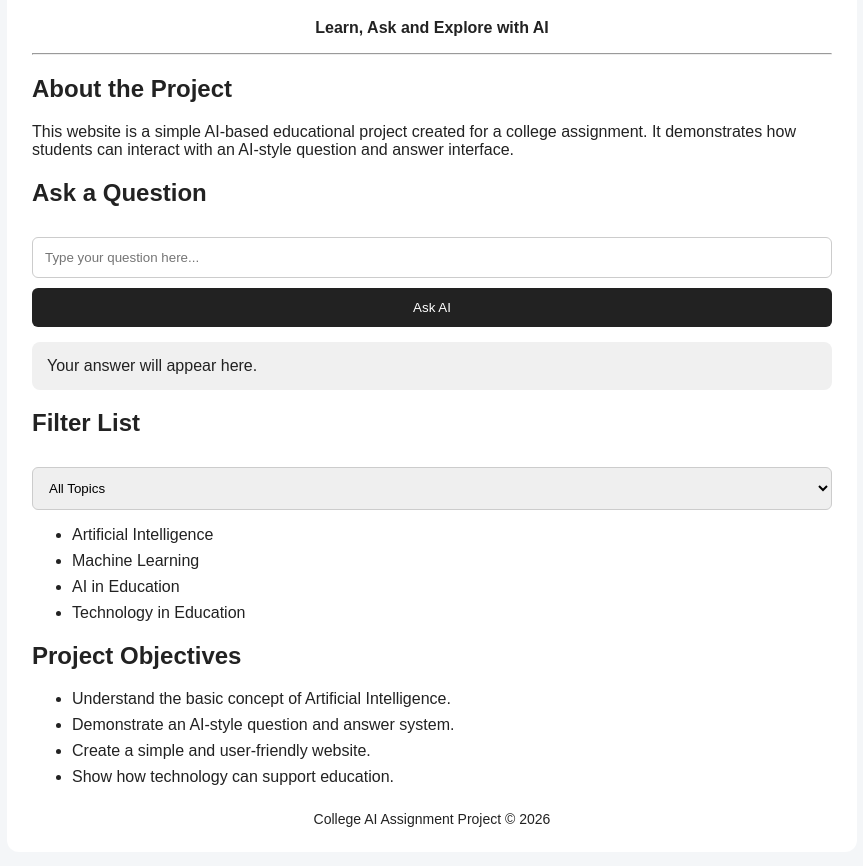
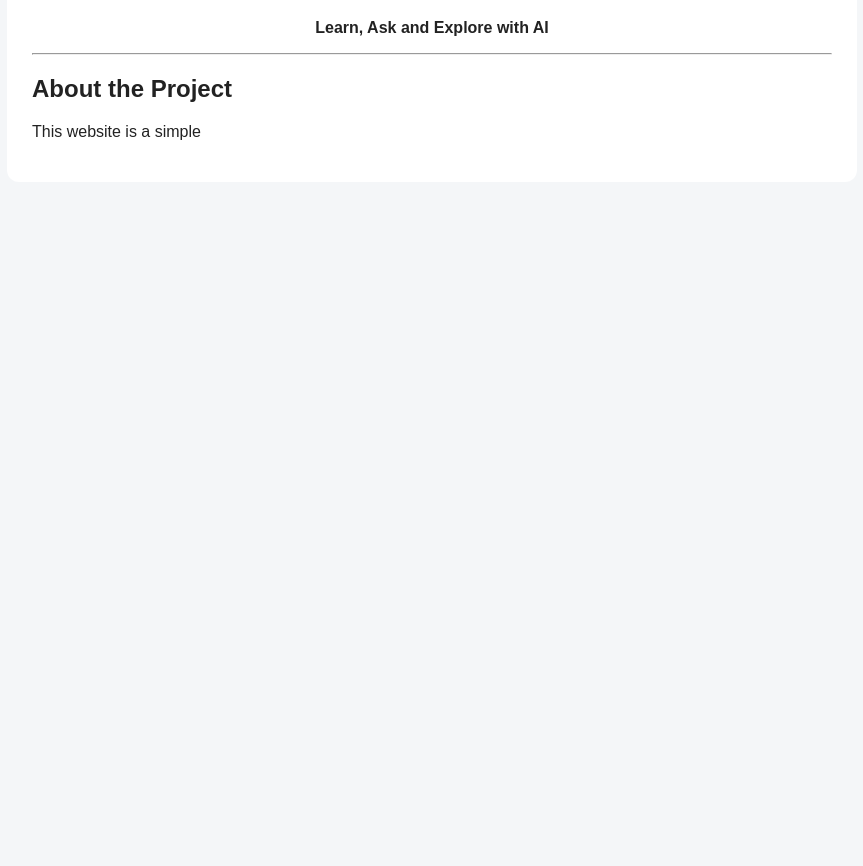
Before and after one commit to mohammedaiyan8073-jpg/college-ai-assistant, a plain HTML site: page index.html in a window 1280 px wide. Shown: the part 106-972 px from the top of the page, without its empty margins (208-1071 px from the left). After the commit the page ends 800 px from the top, so only its background shows below. Drawn offline with Linux system fonts and the light colour scheme.

Commit message:
Update index.html

```diff
--- a/index.html
+++ b/index.html
@@ -83,98 +83,4 @@
   <h2>About the Project</h2>
 
   <p>
-    This website is a simple AI-based educational project created for a
-    college assignment. It demonstrates how students can interact with
-    an AI-style question and answer interface.
-  </p>
-
-  <h2>Ask a Question</h2>
-
-  <input
-    type="text"
-    id="question"
-    placeholder="Type your question here..."
-  >
-
-  <button onclick="askAI()">Ask AI</button>
-
-  <div class="answer" id="answer">
-    Your answer will appear here.
-  </div>
-
-  <h2>Filter List</h2>
-
-  <select id="filter" onchange="filterTopics()">
-    <option value="all">All Topics</option>
-    <option value="ai">Artificial Intelligence</option>
-    <option value="education">Education</option>
-  </select>
-
-  <ul id="topicList">
-    <li data-topic="ai">Artificial Intelligence</li>
-    <li data-topic="ai">Machine Learning</li>
-    <li data-topic="education">AI in Education</li>
-    <li data-topic="education">Technology in Education</li>
-  </ul>
-
-  <h2>Project Objectives</h2>
-
-  <ul>
-    <li>Understand the basic concept of Artificial Intelligence.</li>
-    <li>Demonstrate an AI-style question and answer system.</li>
-    <li>Create a simple and user-friendly website.</li>
-    <li>Show how technology can support education.</li>
-  </ul>
-
-  <footer>
-    College AI Assignment Project © 2026
-  </footer>
-
-</div>
-
-<script>
-function askAI() {
-  const question = document.getElementById("question").value.trim();
-  const answer = document.getElementById("answer");
-
-  if (question === "") {
-    answer.textContent = "Please type a question first.";
-    return;
-  }
-
-  const q = question.toLowerCase();
-
-  if (q.includes("what is ai") || q.includes("artificial intelligence")) {
-    answer.textContent =
-      "Artificial Intelligence (AI) is technology that enables computers to perform tasks that normally require human intelligence, such as learning, problem-solving and understanding language.";
-  }
-  else if (q.includes("machine learning")) {
-    answer.textContent =
-      "Machine Learning is a part of AI that allows computers to learn patterns from data and improve their performance.";
-  }
-  else if (q.includes("education")) {
-    answer.textContent =
-      "AI can support education by helping students learn, find information, practice concepts and receive personalized assistance.";
-  }
-  else {
-    answer.textContent =
-      "This is a simple AI-style educational project. Try asking about AI, Machine Learning or Education.";
-  }
-}
-
-function filterTopics() {
-  const selected = document.getElementById("filter").value;
-  const topics = document.querySelectorAll("#topicList li");
-
-  topics.forEach(function(topic) {
-    if (selected === "all" || topic.dataset.topic === selected) {
-      topic.style.display = "list-item";
-    } else {
-      topic.style.display = "none";
-    }
-  });
-}
-</script>
-
-</body>
-</html>
+    This website is a simple
```
